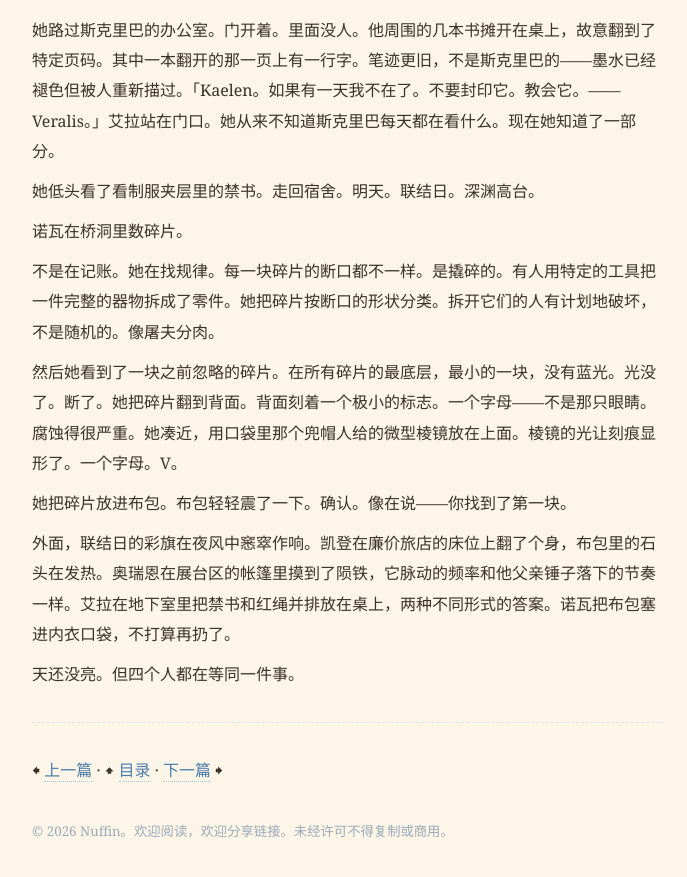
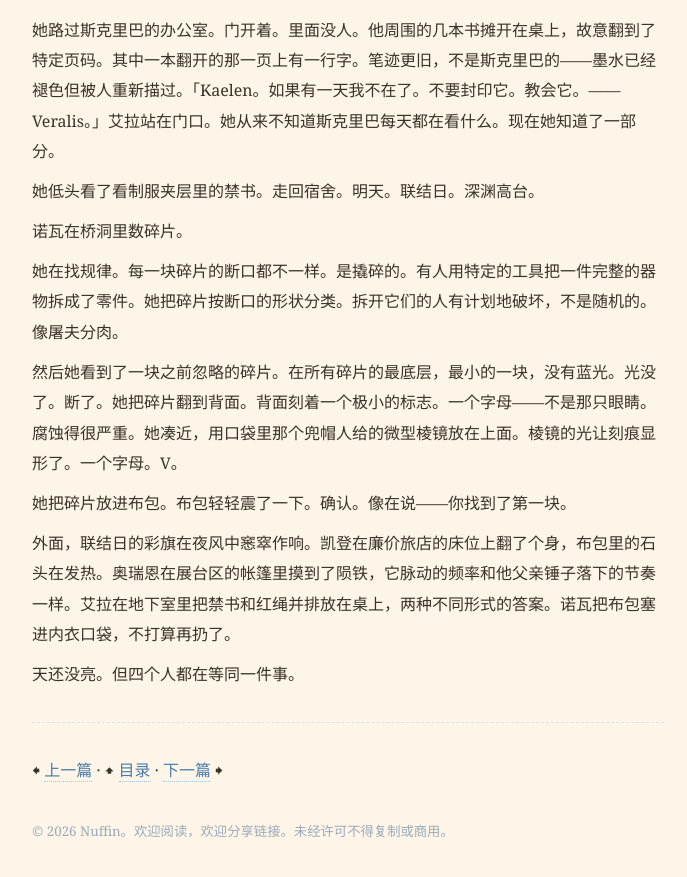
Before and after one commit to nuffin/nuffin.github.io, a Jekyll site: the page built from novel/zh/05-各怀心事的旅人.md, in a window 1280 px wide and 900 px high, scrolled down 2030 px. Shown: the top 877 px of the window, without its empty margins (292-979 px from the left). Built offline with Jekyll 4.4.1, drawn with Linux system fonts in a browser that asks for light colours; our own code applies the rules of GitHub Pages for plain Markdown files.

Commit message:
Fix stray 不是在记账 in ch05

```diff
--- a/novel/zh/05-各怀心事的旅人.md
+++ b/novel/zh/05-各怀心事的旅人.md
@@ -40,7 +40,7 @@
 
 诺瓦在桥洞里数碎片。
 
-不是在记账。她在找规律。每一块碎片的断口都不一样。是撬碎的。有人用特定的工具把一件完整的器物拆成了零件。她把碎片按断口的形状分类。拆开它们的人有计划地破坏，不是随机的。像屠夫分肉。
+她在找规律。每一块碎片的断口都不一样。是撬碎的。有人用特定的工具把一件完整的器物拆成了零件。她把碎片按断口的形状分类。拆开它们的人有计划地破坏，不是随机的。像屠夫分肉。
 
 然后她看到了一块之前忽略的碎片。在所有碎片的最底层，最小的一块，没有蓝光。光没了。断了。她把碎片翻到背面。背面刻着一个极小的标志。一个字母——不是那只眼睛。腐蚀得很严重。她凑近，用口袋里那个兜帽人给的微型棱镜放在上面。棱镜的光让刻痕显形了。一个字母。V。
 
```
